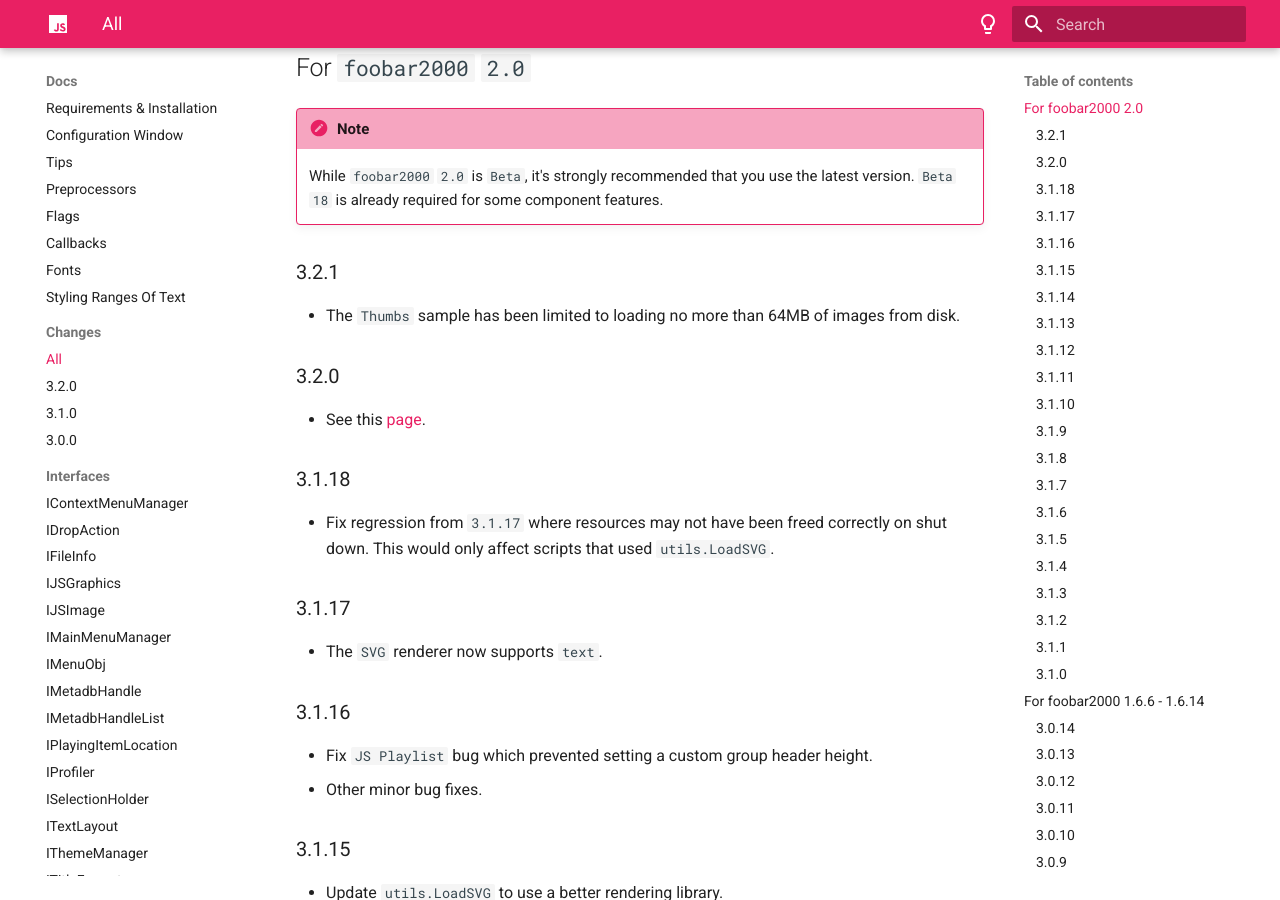
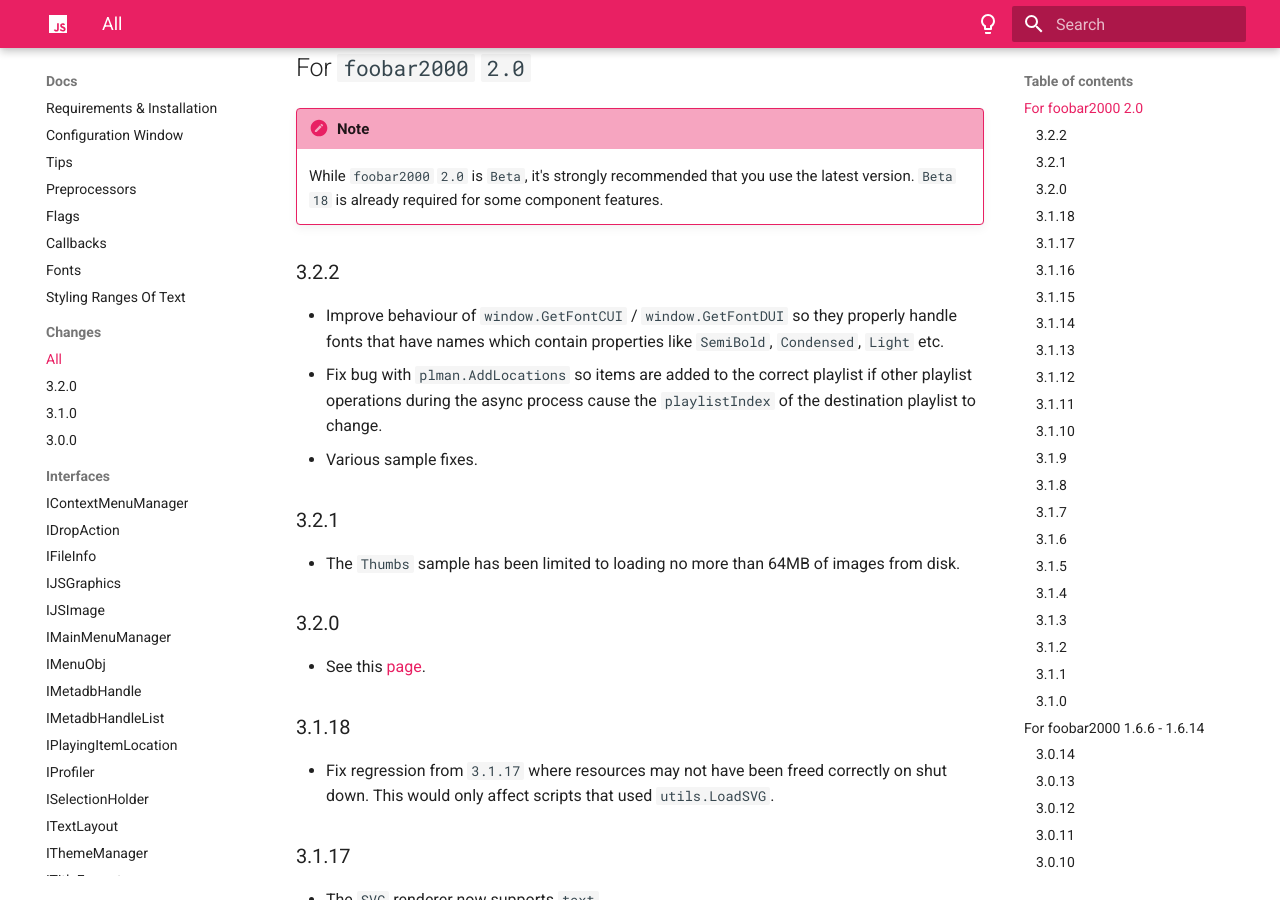
Before and after one commit to jscript-panel/jscript-panel.github.io, an MkDocs documentation site: the page built from docs/docs/changes/index.md, in a window 1280 px wide and 900 px high, scrolled down 539 px. Built offline with MkDocs 1.6.1 and Material for MkDocs 9.7.7, drawn with Linux system fonts in a browser that asks for light colours.

Commit message:
Update changes

```diff
--- a/docs/docs/changes/index.md
+++ b/docs/docs/changes/index.md
@@ -19,6 +19,11 @@
 
 !!! note
 	While `foobar2000` `2.0` is `Beta`, it's strongly recommended that you use the latest version. `Beta 18` is already required for some component features.
+
+### 3.2.2
+- Improve behaviour of `window.GetFontCUI` / `window.GetFontDUI` so they properly handle fonts that have names which contain properties like `SemiBold`, `Condensed`, `Light` etc.
+- Fix bug with `plman.AddLocations` so items are added to the correct playlist if other playlist operations during the async process cause the `playlistIndex` of the destination playlist to change.
+- Various sample fixes.
 
 ### 3.2.1
 - The `Thumbs` sample has been limited to loading no more than 64MB of images from disk.
```
